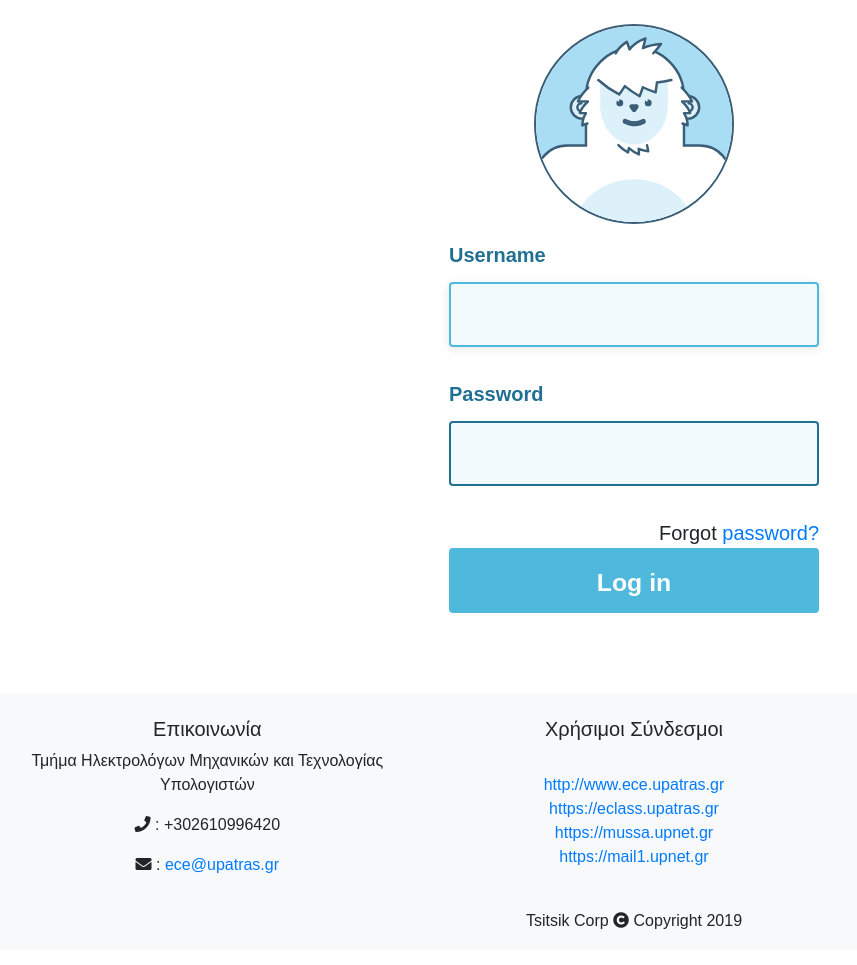
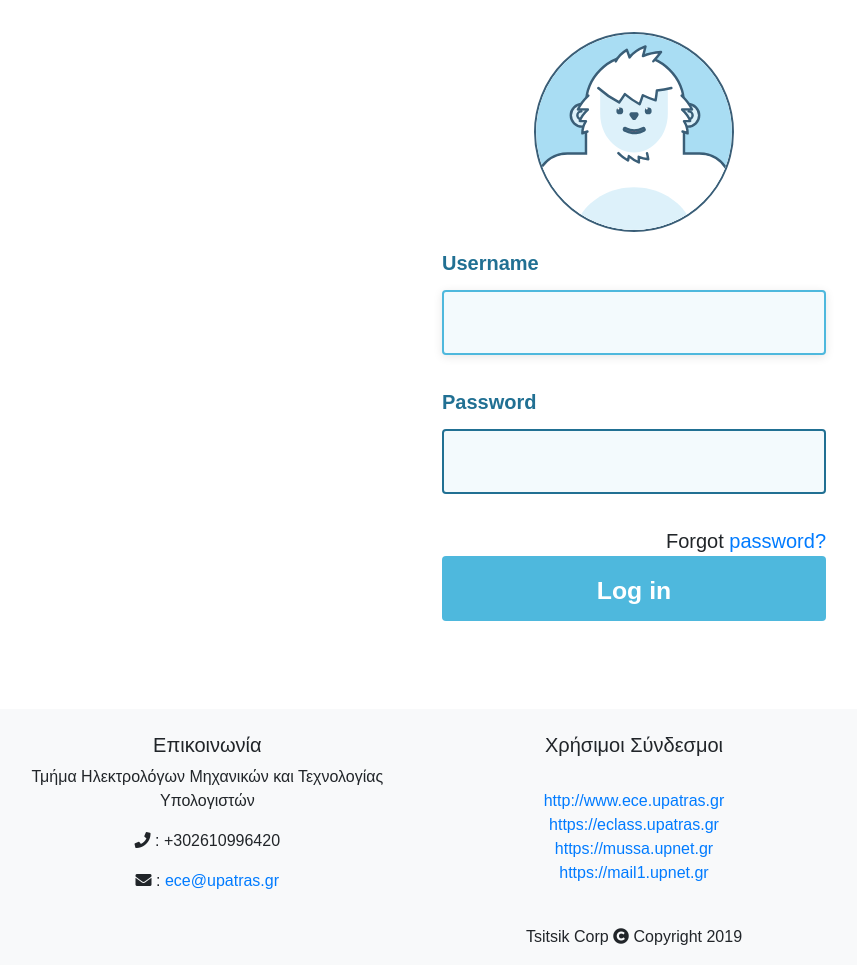
Before and after one commit to tsitsikas96/e-secretary, a Django app: page /login/ in a window 1280 px wide. Shown: the part 99-1064 px from the top of the page, without its empty margins (6-863 px from the left). Before the commit the page ends 1028 px from the top, so only its background shows below. Run offline with Django 3.2, Linux system fonts and the light colour scheme; some libraries are stand-ins or nearby versions.

Commit message:
padding login form

```diff
--- a/e_secretary/static/css/login-avatar-style.css
+++ b/e_secretary/static/css/login-avatar-style.css
@@ -6,6 +6,7 @@ html {
 
 .login-form {
   margin: auto auto 5em auto;
+  padding: 0.5em;
   max-width: 400px;
 }
 
```
